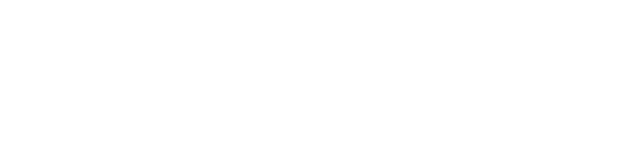
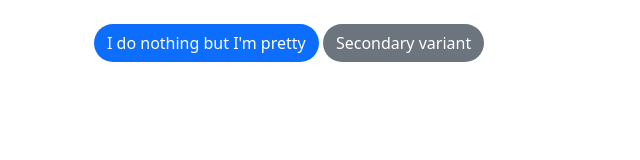
Before and after one commit to mconstantine/ps-button, a website: page index.html in a window 1280 px wide. Shown: the whole page, without its empty margins (0-640 px from the left). Drawn offline with nearby package versions, Linux system fonts and the light colour scheme.

Commit message:
One shot.

```diff
--- a/index.html
+++ b/index.html
@@ -5,8 +5,26 @@
     <meta http-equiv="X-UA-Compatible" content="IE=edge" />
     <meta name="viewport" content="width=device-width, initial-scale=1.0" />
     <title>PS Button Example</title>
+    <link
+      href="https://cdn.jsdelivr.net/npm/bootstrap@5.1.3/dist/css/bootstrap.min.css"
+      rel="stylesheet"
+      integrity="sha384-1BmE4kWBq78iYhFldvKuhfTAU6auU8tT94WrHftjDbrCEXSU1oBoqyl2QvZ6jIW3"
+      crossorigin="anonymous"
+    />
     <link rel="stylesheet" href="./style/index.css">
   </head>
   <body>
+    <div class="container">
+      <div class="row">
+        <div class="col p-4 button-container-primary">
+          <button type="button" class="btn btn-primary ps-button">
+            <span>I do nothing but I'm pretty</span>
+          </button>
+          <button type="button" class="btn btn-secondary ps-button">
+            <span>Secondary variant</span>
+          </button>
+        </div>
+      </div>
+    </div>
   </body>
 </html>
--- a/style/index.css
+++ b/style/index.css
@@ -0,0 +1,36 @@
+.btn-primary {
+  --button-background-color: #0d6efd;
+}
+
+.btn-secondary {
+  --button-background-color: #6c757d;
+}
+
+.ps-button {
+  position: relative;
+  border-radius: 2rem;
+  border-color: transparent;
+  transition: box-shadow 250ms linear;
+}
+
+.ps-button:hover {
+  /* re-override Bootstrap */
+  background-color: transparent;
+  border-color: transparent;
+
+  box-shadow: 0 0 0 2px var(--button-background-color);
+}
+
+.ps-button > * {
+  position: relative;
+}
+
+.ps-button::before {
+  content: "";
+  display: block;
+  position: absolute;
+  inset: 0;
+  background-color: var(--button-background-color);
+  border-radius: inherit;
+  padding: 2px;
+}
```
